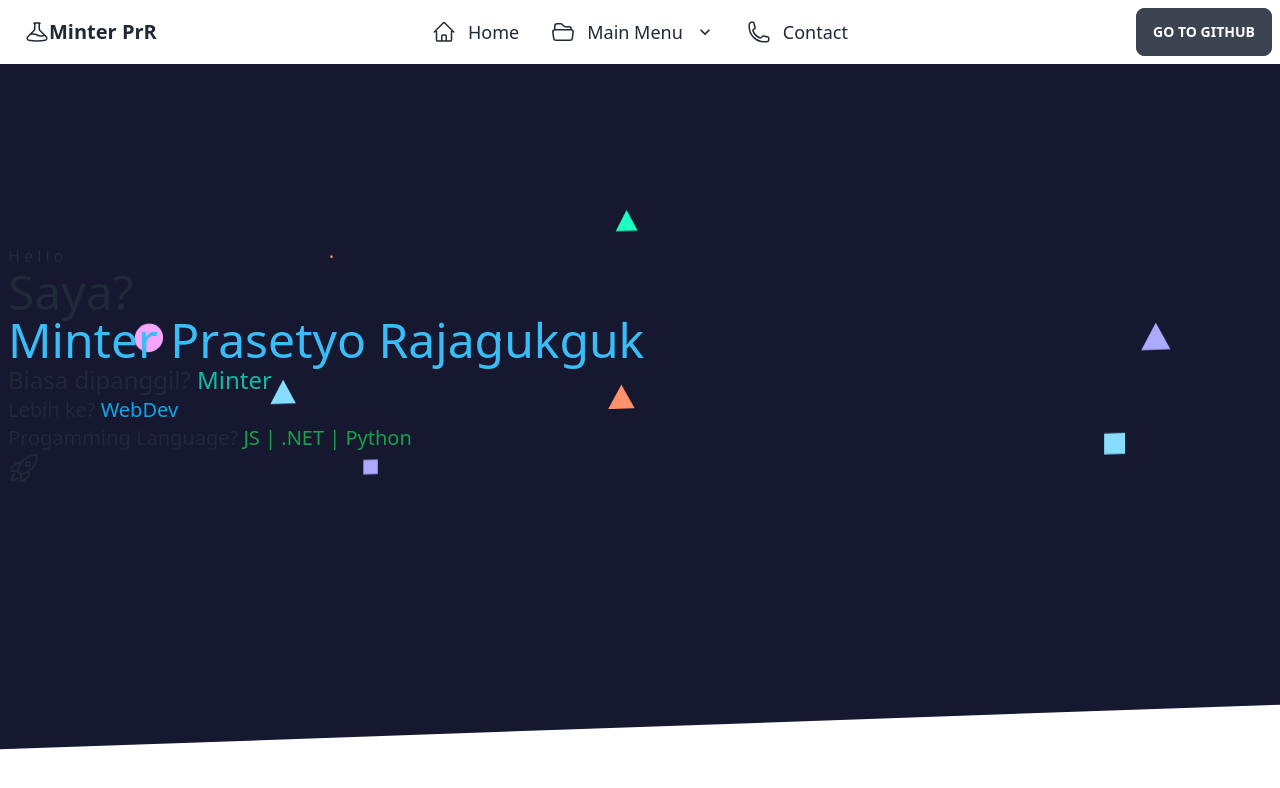
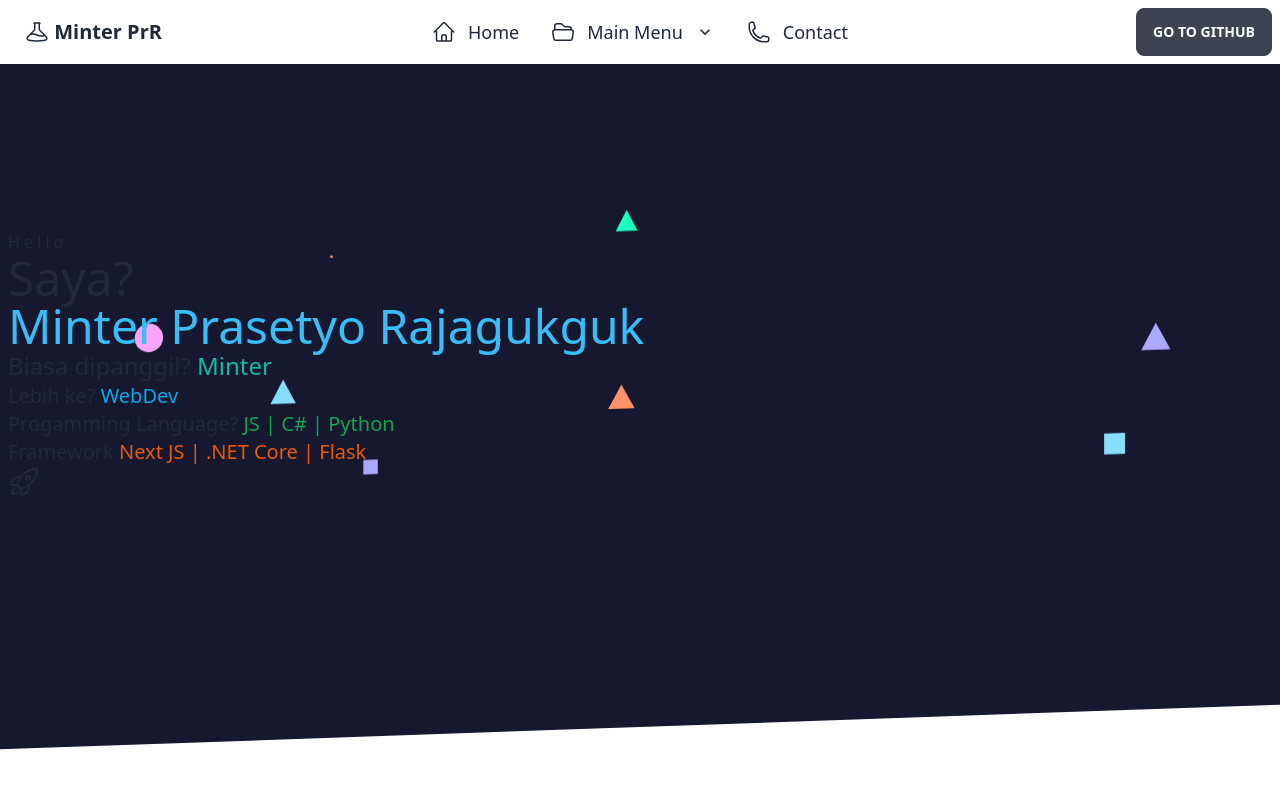
Before and after one commit to Minter19/portfolio-web, a Next.js app: page / in a window 1280 px wide. Shown: the top 788 px of the page. Built offline with nearby package versions, Linux system fonts and the light colour scheme.

Commit message:
mini add text

```diff
--- a/src/components/Navbar.js
+++ b/src/components/Navbar.js
@@ -119,7 +119,7 @@ function Navbar() {
               d="M9.75 3.104v5.714a2.25 2.25 0 01-.659 1.591L5 14.5M9.75 3.104c-.251.023-.501.05-.75.082m.75-.082a24.301 24.301 0 014.5 0m0 0v5.714c0 .597.237 1.17.659 1.591L19.8 15.3M14.25 3.104c.251.023.501.05.75.082M19.8 15.3l-1.57.393A9.065 9.065 0 0112 15a9.065 9.065 0 00-6.23-.693L5 14.5m14.8.8l1.402 1.402c1.232 1.232.65 3.318-1.067 3.611A48.309 48.309 0 0112 21c-2.773 0-5.491-.235-8.135-.687-1.718-.293-2.3-2.379-1.067-3.61L5 14.5"
             />
           </svg>
-          Minter PrR
+          &nbsp;Minter PrR
         </a>
       </div>
       <div className="navbar-center hidden lg:flex">
@@ -206,7 +206,7 @@ function Navbar() {
         </ul>
       </div>
       <div className="navbar-end">
-        <a className="btn">Go to GitHub</a>
+        <a href="https://github.com/Minter19" className="btn">Go to GitHub</a>
       </div>
     </div>
   );
--- a/src/pages/index.js
+++ b/src/pages/index.js
@@ -35,7 +35,11 @@ export default function Home() {
               </h1>
               <h1 className="text-xl text-start">
                 Progamming Language?{" "}
-                <span className="text-green-600">JS | .NET | Python</span>
+                <span className="text-green-600">JS | C# | Python</span>
+              </h1>
+              <h1 className="text-xl text-start">
+                Framework{" "}
+                <span className="text-orange-600">Next JS | .NET Core | Flask</span>
               </h1>
               <svg
                 xmlns="http://www.w3.org/2000/svg"
```
